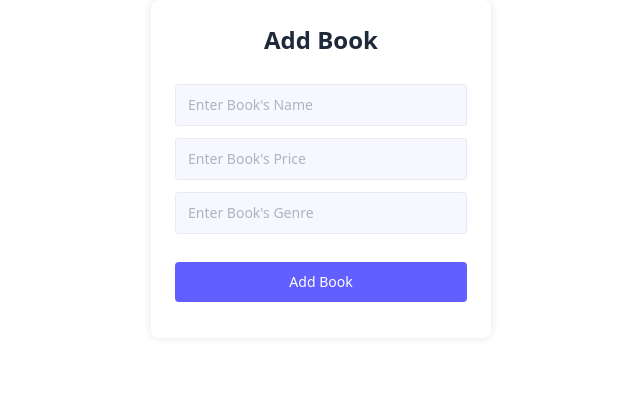
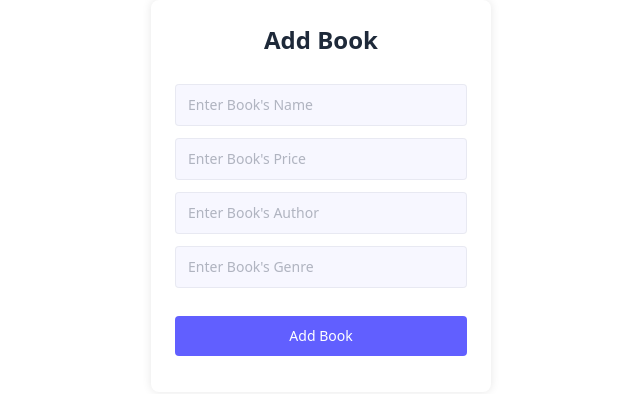
Before and after one commit to saroj-itexpert/frontForBack, a React app: page /create-page in a window 1280 px wide. Shown: the top 394 px of the page, without its empty margins (319-959 px from the left). Built offline with nearby package versions, Linux system fonts and the light colour scheme; the HTML template or start-up script is replaced by a standard one.

Commit message:
post method created

```diff
--- a/src/pages/CreatePage.jsx
+++ b/src/pages/CreatePage.jsx
@@ -1,16 +1,38 @@
 import axios from "axios";
-import React from "react";
+import React, { useState } from "react";
+import { useNavigate } from "react-router-dom";
 
 const CreatePage = () => {
-  const addBook = async () => {
-    const response = await axios.post("http://localhost:4000/books/");
+  const [bookName, setBookName] = useState("");
+  const [bookPrice, setBookPrice] = useState("");
+  const [bookAuthor, setBookAuthor] = useState("");
+  const [bookGenre, setBookGenre] = useState("");
+  const navigate = useNavigate();
+
+  const addBook = async (e) => {
+    e.preventDefault();
+    const response = await axios.post("http://localhost:4000/books/", {
+      bookKoName: bookName,
+      bookPrice: bookPrice,
+      bookAuthor: bookAuthor,
+      bookGenre: bookGenre,
+    });
+    alert("Book added successfully!");
+    navigate("/");
     console.log(response);
+    setBookName("");
+    setBookPrice("");
+    setBookAuthor("");
+    setBookGenre("");
   };
 
   return (
     <>
       <div className="flex justify-center">
-        <form className="bg-white text-gray-500 w-full max-w-[340px] mx-4 md:p-6 p-4 py-8 text-left text-sm rounded-lg shadow-[0px_0px_10px_0px] shadow-black/10 ">
+        <form
+          onSubmit={addBook}
+          className="bg-white text-gray-500 w-full max-w-[340px] mx-4 md:p-6 p-4 py-8 text-left text-sm rounded-lg shadow-[0px_0px_10px_0px] shadow-black/10 "
+        >
           <h2 className="text-2xl font-bold mb-6 text-center text-gray-800">
             Add Book
           </h2>
@@ -18,6 +40,8 @@ const CreatePage = () => {
             id="bookName"
             className="w-full border mt-1 bg-indigo-500/5 mb-2 border-gray-500/10 outline-none rounded py-2.5 px-3"
             type="text"
+            value={bookName}
+            onChange={(e) => setBookName(e.target.value)}
             placeholder="Enter Book's Name"
             required
           />
@@ -25,18 +49,32 @@ const CreatePage = () => {
             id="bookPrice"
             className="w-full border mt-1 bg-indigo-500/5 mb-2 border-gray-500/10 outline-none rounded py-2.5 px-3"
             type="text"
+            value={bookPrice}
+            onChange={(e) => setBookPrice(e.target.value)}
             placeholder="Enter Book's Price"
+            required
+          />
+          <input
+            id="bookAuthor"
+            className="w-full border mt-1 bg-indigo-500/5 mb-2 border-gray-500/10 outline-none rounded py-2.5 px-3"
+            type="text"
+            value={bookAuthor}
+            onChange={(e) => setBookAuthor(e.target.value)}
+            placeholder="Enter Book's Author"
             required
           />
           <input
             id="bookGenre"
             className="w-full border mt-1 bg-indigo-500/5 mb-7 border-gray-500/10 outline-none rounded py-2.5 px-3"
             type="text"
+            value={bookGenre}
+            onChange={(e) => setBookGenre(e.target.value)}
             placeholder="Enter Book's Genre"
             required
           />
           <button
             onClick={addBook}
+            type="submit"
             className="w-full mb-3 bg-indigo-500 hover:bg-indigo-600 transition-all active:scale-95 py-2.5 rounded text-white font-medium"
           >
             Add Book
--- a/src/pages/Navbar.jsx
+++ b/src/pages/Navbar.jsx
@@ -1,4 +1,5 @@
 import React from "react";
+import { Link } from "react-router-dom";
 
 const Navbar = () => {
   return (
@@ -29,12 +30,12 @@ const Navbar = () => {
           <nav>
             <ul className="md:flex items-center justify-between text-base text-gray-700 pt-4 md:pt-0">
               <li>
-                <a
+                <Link
                   className="md:p-4 py-3 px-0 block md:mb-0 mb-2 bg-green-500 text-white rounded-2xl"
-                  href="/create-page"
+                  to="/create-page"
                 >
-                  + Create{" "}
-                </a>
+                  + Create
+                </Link>
               </li>
             </ul>
           </nav>
```
